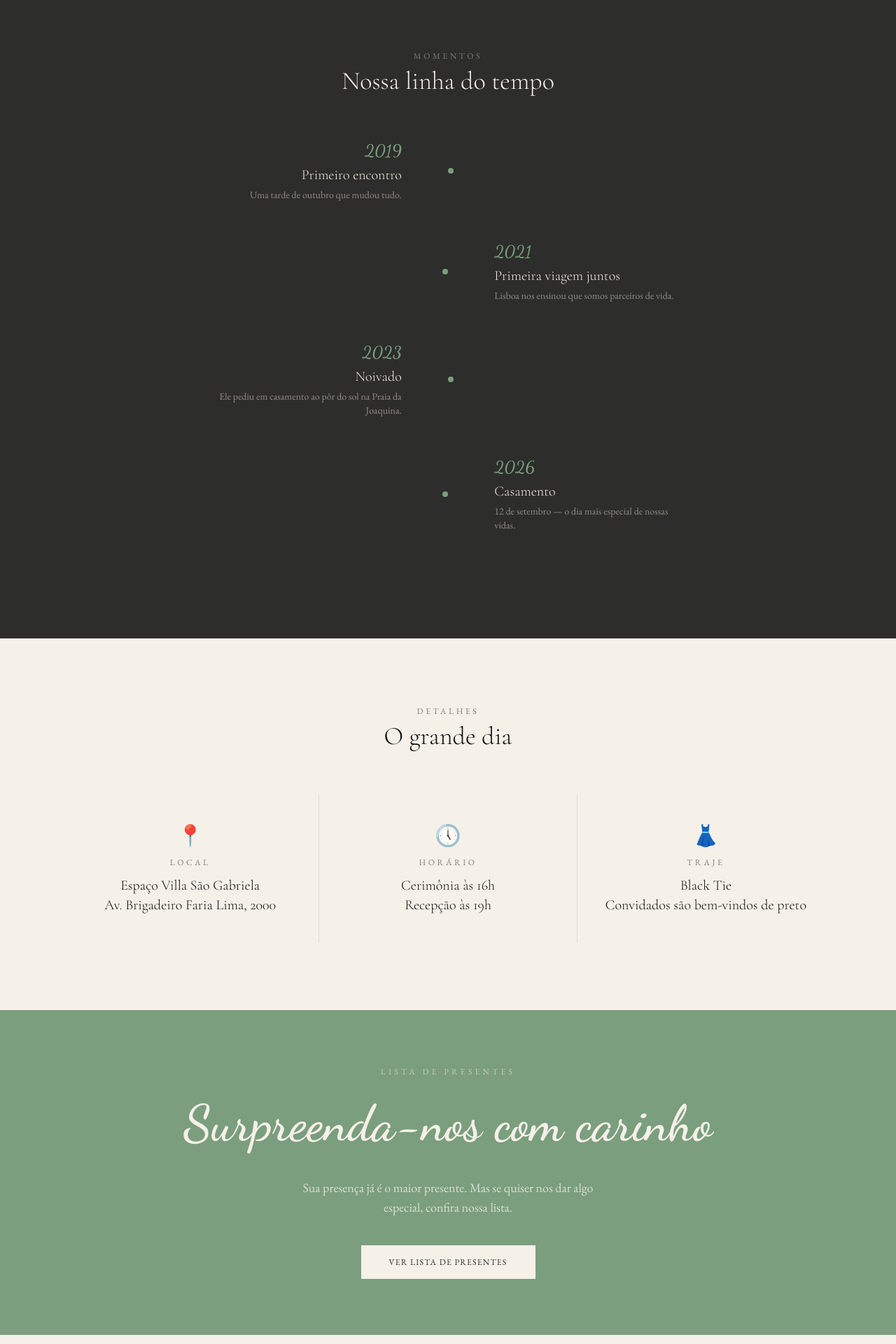
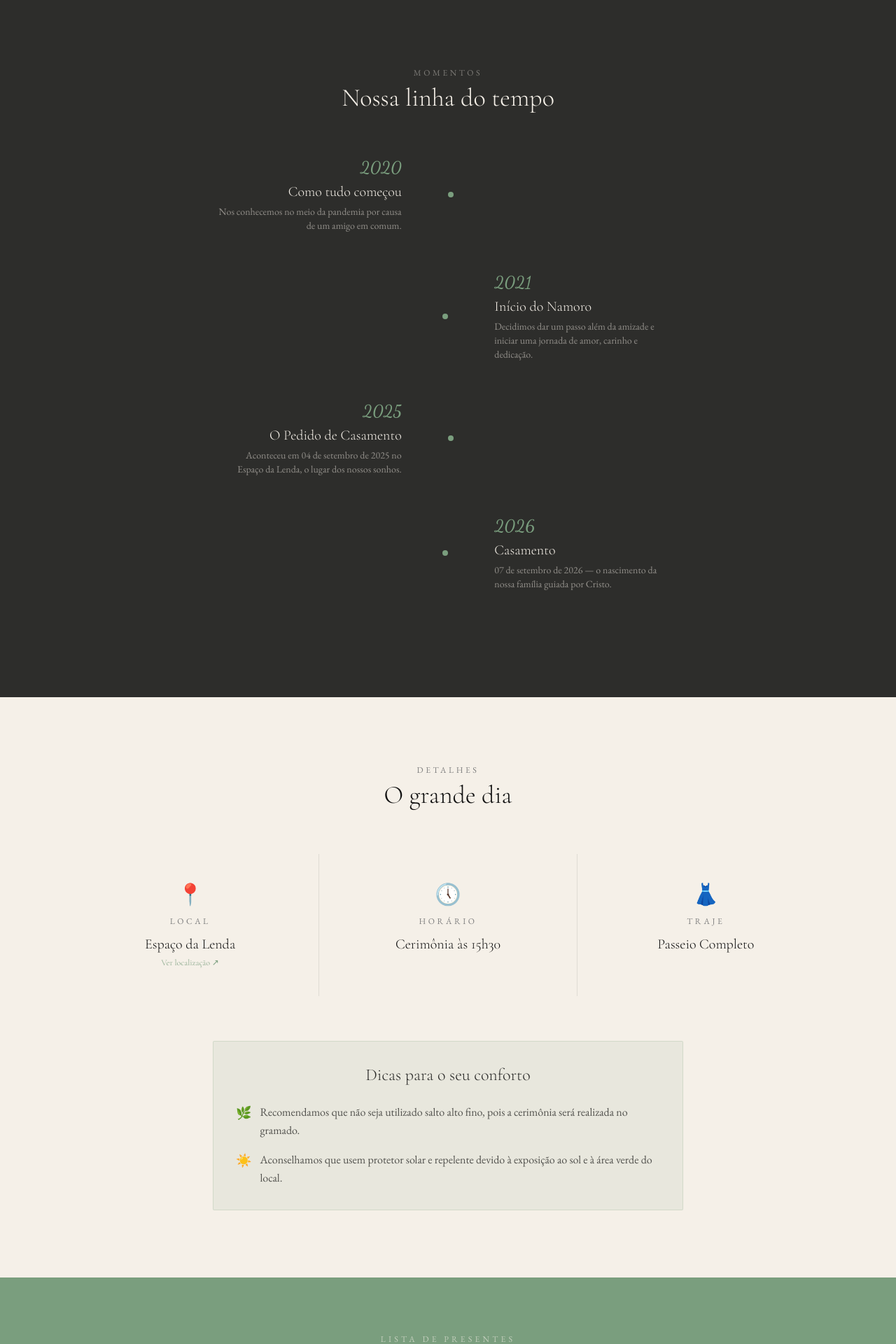
Before and after one commit to duduetc/CasamentoPauloGabie, a FastAPI app: page / in a window 1280 px wide. Shown: the part 1882-3802 px from the top of the page at 70% size. Run offline with FastAPI, Linux system fonts and the light colour scheme; some libraries are stand-ins or nearby versions.

Commit message:
feat: adição da história do casal, informações de data, local, horário, traje, dicas e dados bancários

```diff
--- a/app/routes/gifts.py
+++ b/app/routes/gifts.py
@@ -59,10 +59,8 @@ GIFTS = [
 ]
 
 PIX_QR_CODE_IMG = "/static/images/pix_qr.png"
-PIX_COPY_PASTE = (
-    "00020126580014br.gov.bcb.pix0136example-key-uuid-here5204000053039865802BR"
-    "5913Gabriela e Paulo Isaque6009BRASILIA 62070503***6304ABCD"
-)
+PIX_COPY_PASTE = "077.994.921-80"
+
 
 
 @router.get("/presentes", response_class=HTMLResponse)
--- a/app/templates/pages/home.html
+++ b/app/templates/pages/home.html
@@ -95,10 +95,10 @@
 ──────────────────────────────────────────────────────────── -->
 <div class="overflow-hidden py-6 border-y border-charcoal/10 bg-cream">
   <div class="divider-script animate-[marquee_18s_linear_infinite]">
-    Gabriela &amp; Paulo Isaque &nbsp;·&nbsp; 12.09.2026 &nbsp;·&nbsp;
-    Gabriela &amp; Paulo Isaque &nbsp;·&nbsp; 12.09.2026 &nbsp;·&nbsp;
-    Gabriela &amp; Paulo Isaque &nbsp;·&nbsp; 12.09.2026 &nbsp;·&nbsp;
-    Gabriela &amp; Paulo Isaque &nbsp;·&nbsp; 12.09.2026
+    Gabriela &amp; Paulo Isaque &nbsp;·&nbsp; 07.09.2026 &nbsp;·&nbsp;
+    Gabriela &amp; Paulo Isaque &nbsp;·&nbsp; 07.09.2026 &nbsp;·&nbsp;
+    Gabriela &amp; Paulo Isaque &nbsp;·&nbsp; 07.09.2026 &nbsp;·&nbsp;
+    Gabriela &amp; Paulo Isaque &nbsp;·&nbsp; 07.09.2026
   </div>
 </div>
 <style>
@@ -143,15 +143,26 @@
     <div>
       <p class="font-body text-xs tracking-[.3em] uppercase text-muted mb-4">Nossa história</p>
       <h2 class="font-display text-4xl md:text-5xl font-light leading-tight mb-6">
-        Uma história que começou com um sorriso
+        Escrita pelas mãos de Deus
       </h2>
       <div class="rule mb-6"></div>
-      <p class="font-body text-lg text-charcoal/75 leading-relaxed mb-5">
-        Nos conhecemos em 2019 numa tarde de outubro que nenhum dos dois esquece. Desde então, cada dia juntos foi uma nova razão para sorrir.
-      </p>
-      <p class="font-body text-lg text-charcoal/75 leading-relaxed">
-        Em setembro de 2026, vamos celebrar o amor que construímos — e queremos que você faça parte desse momento tão especial.
-      </p>
+      <div class="space-y-4 font-body text-lg text-charcoal/75 leading-relaxed">
+        <p>
+          Nossa caminhada começou de maneira inesperada, mas com muita leveza. Nos conhecemos em 2020, no meio da pandemia, por causa de um amigo em comum e, desde a primeira conversa, percebemos algo diferente.
+        </p>
+        <p>
+          Em 2021, notamos que já não fazia mais sentido permanecermos somente amigos e, assim, iniciamos uma jornada de amor, carinho e dedicação. Com o tempo, alinhamos nossos objetivos e propósitos e tivemos a convicção de que Deus havia nos unido para caminharmos para sempre juntos.
+        </p>
+        <p>
+          O pedido de casamento aconteceu no Espaço da Lenda, o local em que sempre sonhamos casar, como um ato de fé em tudo aquilo que o Senhor poderia realizar. Assim, desde o dia 04 de setembro de 2025, temos experimentado o amor e o cuidado de Deus em cada detalhe.
+        </p>
+        <p class="italic text-base text-charcoal/60 mt-4 border-l-2 border-sage/40 pl-4">
+          “Aquele que é capaz de fazer infinitamente mais do que tudo o que pedimos ou pensamos, segundo o seu poder que atua em nós” — Efésios 3:20
+        </p>
+        <p class="mt-4">
+          Ter você conosco nesse dia será de grande alegria, pois sempre sonhamos em compartilhar esse momento com as pessoas que amamos. Por isso, estamos ansiosos para celebrar com você o nascimento da nossa família com a certeza de que Cristo estará nos guiando eternamente.
+        </p>
+      </div>
     </div>
   </div>
 </section>
@@ -168,10 +179,10 @@
       <div class="timeline-line"></div>
 
       {% set events = [
-        ("2019", "Primeiro encontro", "Uma tarde de outubro que mudou tudo."),
-        ("2021", "Primeira viagem juntos", "Lisboa nos ensinou que somos parceiros de vida."),
-        ("2023", "Noivado", "Ele pediu em casamento ao pôr do sol na Praia da Joaquina."),
-        ("2026", "Casamento", "12 de setembro — o dia mais especial de nossas vidas."),
+        ("2020", "Como tudo começou", "Nos conhecemos no meio da pandemia por causa de um amigo em comum."),
+        ("2021", "Início do Namoro", "Decidimos dar um passo além da amizade e iniciar uma jornada de amor, carinho e dedicação."),
+        ("2025", "O Pedido de Casamento", "Aconteceu em 04 de setembro de 2025 no Espaço da Lenda, o lugar dos nossos sonhos."),
+        ("2026", "Casamento", "07 de setembro de 2026 — o nascimento da nossa família guiada por Cristo."),
       ] %}
 
       {% for year, title, desc in events %}
@@ -198,17 +209,32 @@
 
   <div class="grid md:grid-cols-3 gap-px bg-charcoal/10">
     {% set details = [
-      ("📍", "Local", "Espaço Villa São Gabriela\nAv. Brigadeiro Faria Lima, 2000"),
-      ("🕔", "Horário", "Cerimônia às 16h\nRecepção às 19h"),
-      ("👗", "Traje", "Black Tie\nConvidados são bem-vindos de preto"),
+      ("📍", "Local", 'Espaço da Lenda<br><a href="https://maps.app.goo.gl/xgL2ELWQPYKeh8Dc9?g_st=iw" target="_blank" class="text-xs text-sage hover:underline block mt-1">Ver localização ↗</a>'),
+      ("🕔", "Horário", "Cerimônia às 15h30"),
+      ("👗", "Traje", "Passeio Completo"),
     ] %}
     {% for icon, label, text in details %}
     <div class="bg-cream p-10 text-center flex flex-col items-center gap-3">
       <span class="text-3xl">{{ icon }}</span>
       <p class="font-body text-xs tracking-[.3em] uppercase text-muted">{{ label }}</p>
-      <p class="font-display text-xl font-light leading-snug whitespace-pre-line">{{ text }}</p>
+      <p class="font-display text-xl font-light leading-snug whitespace-pre-line">{{ text | safe }}</p>
     </div>
     {% endfor %}
+  </div>
+
+  <!-- Dicas para o conforto -->
+  <div class="mt-16 max-w-2xl mx-auto bg-sage/10 border border-sage/20 p-8 rounded-sm">
+    <h3 class="font-display text-2xl font-light text-charcoal text-center mb-6">Dicas para o seu conforto</h3>
+    <ul class="space-y-4 font-body text-base text-charcoal/80 leading-relaxed">
+      <li class="flex items-start gap-3">
+        <span class="text-sage text-lg select-none">🌿</span>
+        <span>Recomendamos que não seja utilizado salto alto fino, pois a cerimônia será realizada no gramado.</span>
+      </li>
+      <li class="flex items-start gap-3">
+        <span class="text-sage text-lg select-none">☀️</span>
+        <span>Aconselhamos que usem protetor solar e repelente devido à exposição ao sol e à área verde do local.</span>
+      </li>
+    </ul>
   </div>
 </section>
 
@@ -234,7 +260,7 @@
 {% block scripts %}
 <script>
   // Countdown timer
-  const weddingDate = new Date('2026-09-12T16:00:00');
+  const weddingDate = new Date('2026-09-07T15:30:00');
   function updateCountdown() {
     const now = new Date();
     const diff = weddingDate - now;
```
Also changed, not shown: app/templates/partials/pix_payment.html (+31 -26 lines).
